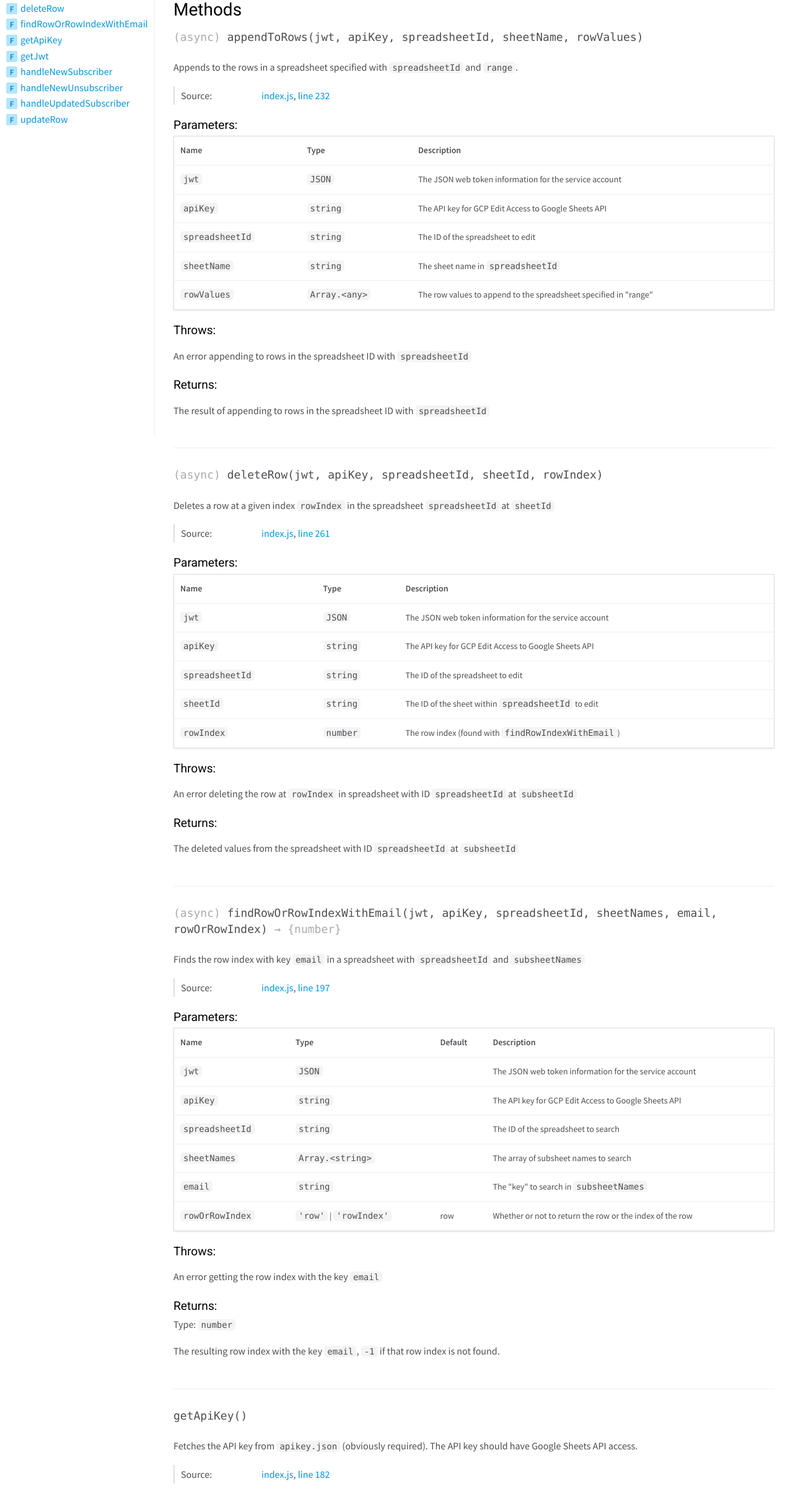
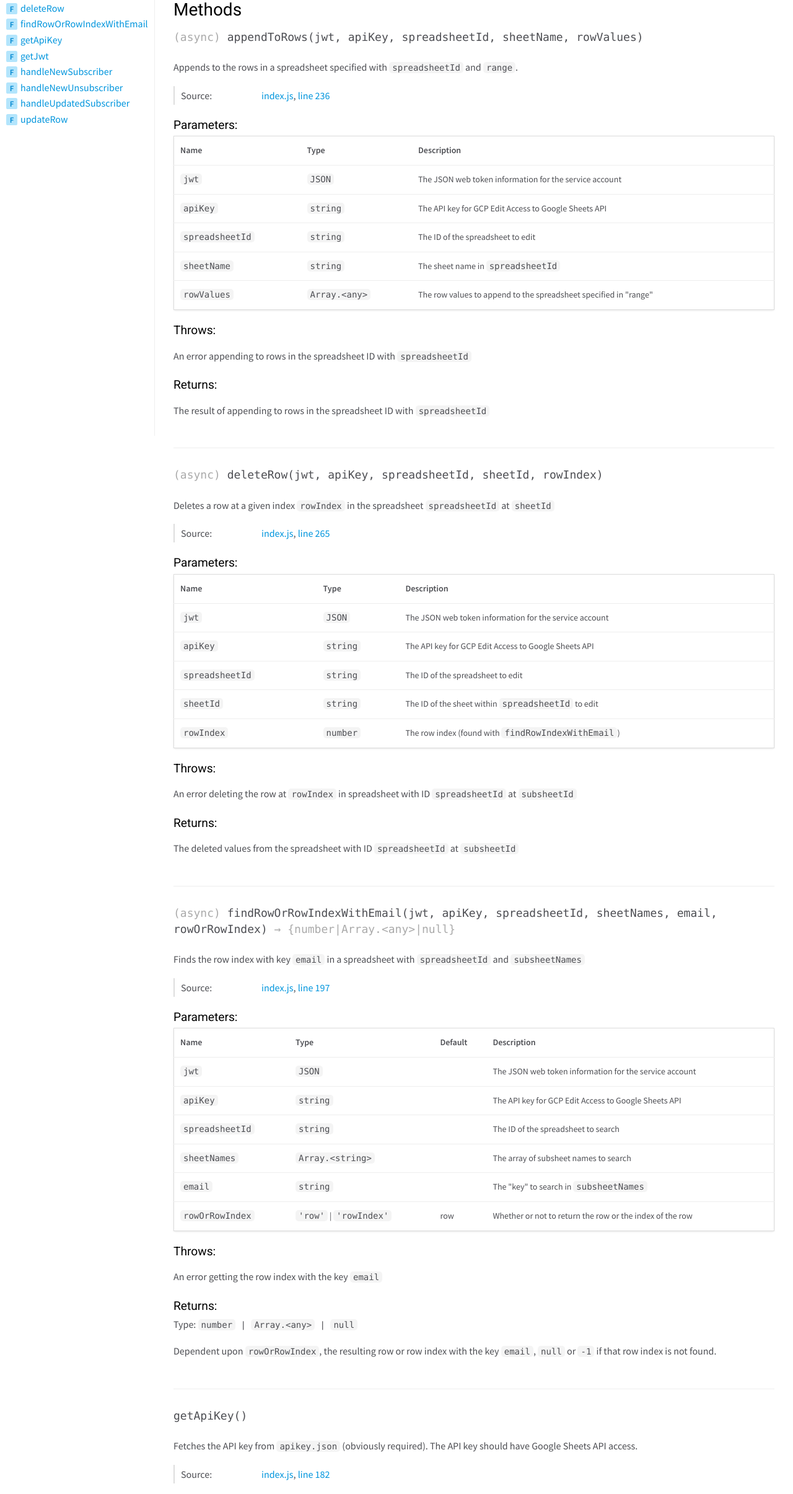
Before and after one commit to jlucasa/civil-referral-bot, a website: page docs/global.html in a window 1280 px wide. Shown: the part 97-2507 px from the top of the page at 62% size. Drawn offline with nearby package versions, Linux system fonts and the light colour scheme.

Commit message:
Update documentation page

```diff
--- a/docs/global.html
+++ b/docs/global.html
@@ -160,7 +160,7 @@
 
     <dt class="tag-source">Source:</dt>
     <dd class="tag-source"><ul class="dummy"><li>
-        <a href="index.js.html">index.js</a>, <a href="index.js.html#line232">line 232</a>
+        <a href="index.js.html">index.js</a>, <a href="index.js.html#line236">line 236</a>
     </li></ul></dd>
 
 
@@ -427,7 +427,7 @@
 
     <dt class="tag-source">Source:</dt>
     <dd class="tag-source"><ul class="dummy"><li>
-        <a href="index.js.html">index.js</a>, <a href="index.js.html#line261">line 261</a>
+        <a href="index.js.html">index.js</a>, <a href="index.js.html#line265">line 265</a>
     </li></ul></dd>
 
 
@@ -651,7 +651,7 @@
 
 
 
-    <h4 class="name" id="findRowOrRowIndexWithEmail"><span class="type-signature">(async) </span>findRowOrRowIndexWithEmail<span class="signature">(jwt, apiKey, spreadsheetId, sheetNames, email, rowOrRowIndex)</span><span class="type-signature"> &rarr; {number}</span></h4>
+    <h4 class="name" id="findRowOrRowIndexWithEmail"><span class="type-signature">(async) </span>findRowOrRowIndexWithEmail<span class="signature">(jwt, apiKey, spreadsheetId, sheetNames, email, rowOrRowIndex)</span><span class="type-signature"> &rarr; {number|Array.&lt;any>|null}</span></h4>
 
 
 
@@ -965,6 +965,12 @@
     <dd>
 
 <span class="param-type"><code>number</code></span>
+|
+
+<span class="param-type"><code>Array.&lt;any></code></span>
+|
+
+<span class="param-type"><code>null</code></span>
 
 
     </dd>
@@ -972,7 +978,7 @@
 
 
 <div class="param-desc">
-    <p>The resulting row index with the key <code>email</code>, <code>-1</code> if that row index is not found.</p>
+    <p>Dependent upon <code>rowOrRowIndex</code>, the resulting row or row index with the key <code>email</code>, <code>null</code> or <code>-1</code> if that row index is not found.</p>
 </div>
 
 
@@ -1744,7 +1750,7 @@
 
     <dt class="tag-source">Source:</dt>
     <dd class="tag-source"><ul class="dummy"><li>
-        <a href="index.js.html">index.js</a>, <a href="index.js.html#line300">line 300</a>
+        <a href="index.js.html">index.js</a>, <a href="index.js.html#line304">line 304</a>
     </li></ul></dd>
 
 
@@ -2006,7 +2012,7 @@
 <br class="clear">
 
 <footer>
-    Generated by <a href="https://github.com/jsdoc3/jsdoc">JSDoc 3.6.7</a> on Fri May 21 2021 10:38:08 GMT-0600 (Mountain Daylight Time) using the Minami theme.
+    Generated by <a href="https://github.com/jsdoc3/jsdoc">JSDoc 3.6.7</a> on Fri May 21 2021 14:32:16 GMT-0600 (Mountain Daylight Time) using the Minami theme.
 </footer>
 
 <script>prettyPrint();</script>
```
Also changed, not shown: docs/index.html (+1 -1 lines), docs/index.js.html (+6 -2 lines).
